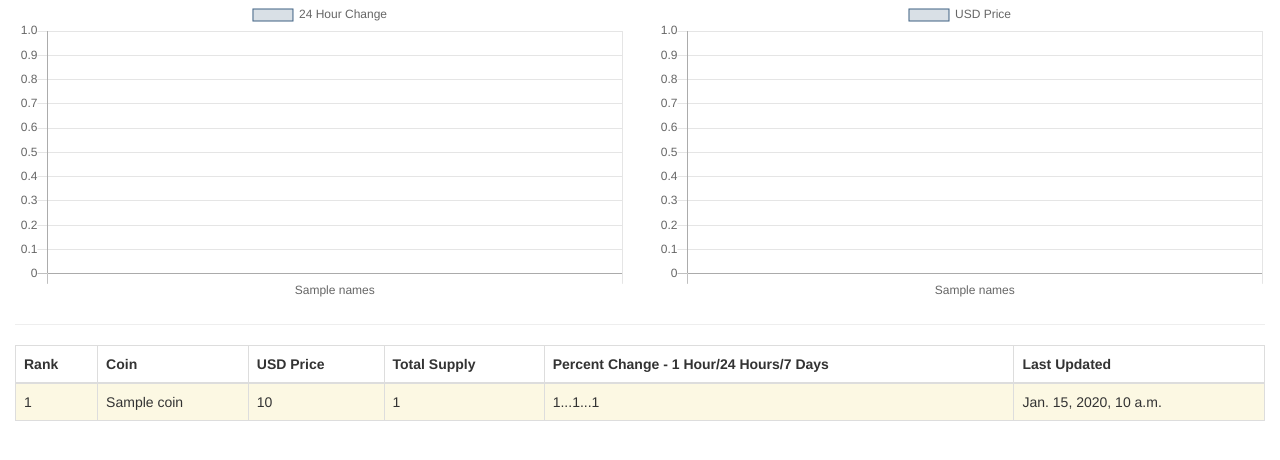
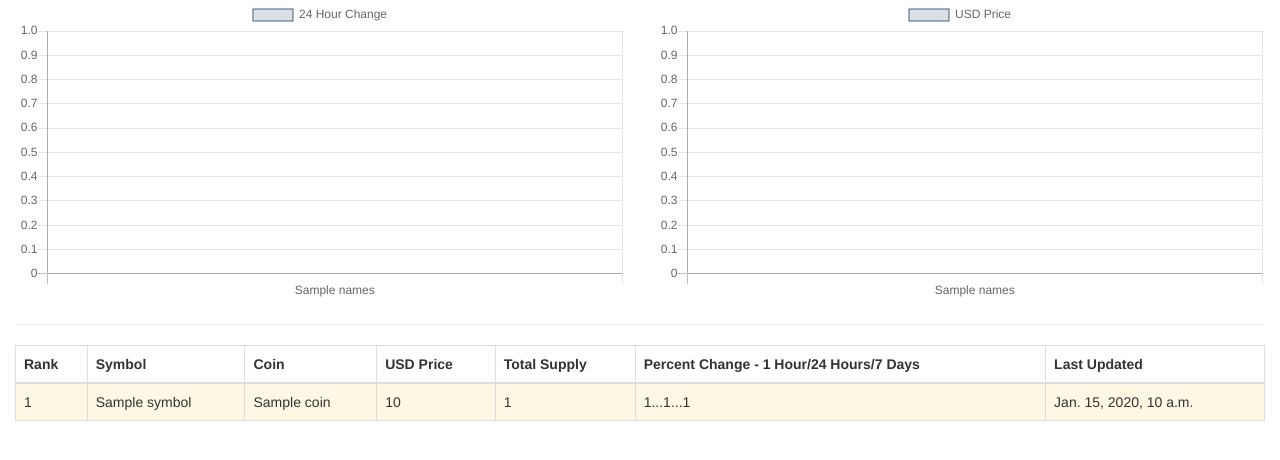
Before and after one commit to Podsinko/coinmarketcap, a Django app: template gladiolus/page1/templates/page1/index.html in a window 1280 px wide. Shown: the part 73-533 px from the top of the page. Run offline with Django 3.2, Linux system fonts and the light colour scheme; the template is opened without the code that fills it: most values are stand-ins (such as "Sample title", 1, 10 or a date in 2020); some libraries are stand-ins or nearby versions.

Commit message:
Правки

```diff
--- a/gladiolus/page1/templates/page1/index.html
+++ b/gladiolus/page1/templates/page1/index.html
@@ -169,6 +169,9 @@
                             Rank
                         </th>
                         <th>
+                            Symbol
+                        </th>
+                        <th>
                             Coin
                         </th>
                         <th>
@@ -199,6 +202,9 @@
                                 {{ c.rank }}
                             </td>
                             <td>
+                                {{ c.symbol }}
+                            </td>
+                            <td>
                                 {{ c.name }}
                             </td>
                             <td>
```
